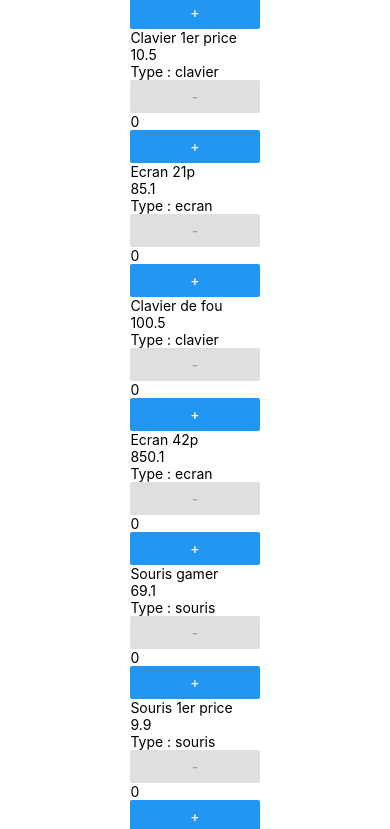
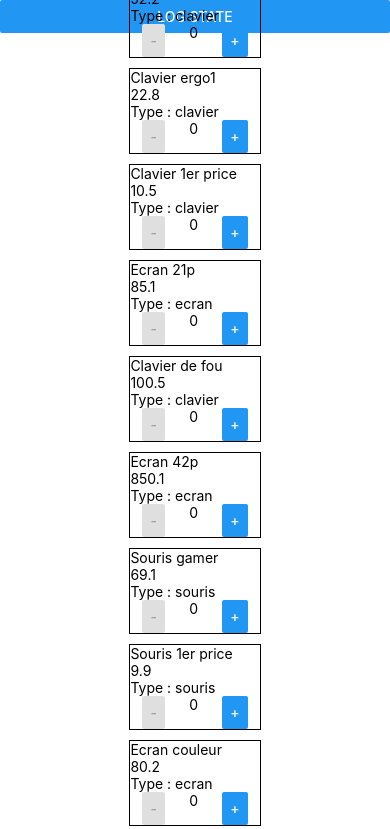
Before and after one commit to KilianAlves/gestion-panier, a React Native app: screen / in a window 390 px wide. Shown: the top 829 px of the page. Built offline with nearby package versions, Linux system fonts and the light colour scheme; data requests are answered from the project's data file.

Commit message:
implementation du store reducer contexte et provider

```diff
--- a/App.js
+++ b/App.js
@@ -1,12 +1,19 @@
-import { StyleSheet, Text, View } from "react-native";
+import { Button, StyleSheet, Text, View } from "react-native";
 import ArticleView from "./src/components/ArticleView";
 import Title from "./src/components/Title";
-import { useEffect, useState } from "react";
+import { useEffect, useState, useReducer } from "react";
 import { getArticles, getCart } from "./src/services/api";
+import { articleContext } from "./src/services/store";
+import {
+  ArticleReducer,
+  ArticleInitialState,
+} from "./src/hooks/useArticlesContext";
 
 export default function App() {
   const [articles, setArticles] = useState([]);
-  const [cart, setCart] = useState([]);
+  const [cart, setCart] = useState({});
+
+  const [state, dispatch] = useReducer(ArticleReducer, ArticleInitialState);
 
   useEffect(() => {
     const fetchData = async () => {
@@ -16,6 +23,8 @@ export default function App() {
 
         setCart(fetchCart);
         setArticles(fetchArticles);
+        dispatch({ type: "setArticles", payload: fetchArticles });
+        dispatch({ type: "setCart", payload: fetchCart });
       } catch (error) {
         console.error("Error fetching data:", error);
       }
@@ -24,11 +33,20 @@ export default function App() {
     fetchData();
   }, []);
 
+  // supprimer le bouton qui permet de console log le state du store
   return (
-    <View style={styles.container}>
-      <Title title={"Titre"} />
-      <ArticleView articles={articles} />
-    </View>
+    <articleContext.Provider value={(state, dispatch)}>
+      <Button
+        title="log state"
+        onPress={() => {
+          console.log(state);
+        }}
+      />
+      <View style={styles.container}>
+        <Title title={"Titre"} />
+        <ArticleView articles={articles} />
+      </View>
+    </articleContext.Provider>
   );
 }
 
--- a/src/components/Article.js
+++ b/src/components/Article.js
@@ -1,16 +1,24 @@
-import { Text, View } from "react-native";
+import { Text, View, StyleSheet, Image } from "react-native";
 import Quantity from "./Quantity";
 import useQuantity from "../hooks/useQuantity";
 
 export default function Article({ article }) {
   const { quantity, onUpdate } = useQuantity();
-
+  // require(`../../${article.image}`);
   return (
-    <View>
+    <View style={style.container}>
       <Text>{article.description}</Text>
       <Text>{article.price}</Text>
       <Text>Type : {article.type}</Text>
+      <Image alt="img" source={article.image} />
       <Quantity quantity={quantity} onUpdate={onUpdate} />
     </View>
   );
 }
+
+const style = StyleSheet.create({
+  container: {
+    borderWidth: 1,
+    margin: 5,
+  },
+});
--- a/src/components/Quantity.js
+++ b/src/components/Quantity.js
@@ -1,8 +1,8 @@
-import { Text, Button } from "react-native";
+import { Text, Button, StyleSheet, View } from "react-native";
 
 export default function Quantity({ quantity, onUpdate }) {
   return (
-    <>
+    <View style={style.container}>
       <Button
         title="-"
         onPress={() => {
@@ -17,6 +17,14 @@ export default function Quantity({ quantity, onUpdate }) {
           onUpdate(quantity + 1);
         }}
       />
-    </>
+    </View>
   );
 }
+
+const style = StyleSheet.create({
+  container: {
+    flex: 1,
+    justifyContent: "space-around",
+    flexDirection: "row",
+  },
+});
--- a/src/hooks/useArticlesContext.js
+++ b/src/hooks/useArticlesContext.js
@@ -1,26 +1,36 @@
-import { useReducer } from "react";
+export const ArticleInitialState = {
+  articles: [],
+  cart: {},
+};
 
+// const [state, dispatch] = useReducer(ArticleReducer, initialState);
 
-    switch () {
+export const ArticleReducer = (state, action) => {
+  // state possède valeur
+  switch (action.type) {
     case "setArticles":
-        console.log("setArticles");
-        break;
+      return { ...state, articles: action.payload };
     case "setCart":
-        console.log("setCart");
-        break;
+      return { ...state, cart: action.payload };
     case "removeArticleFromCart":
-        console.log("removeArticleFromCart");
-        break;
+      console.log("removeArticleFromCart");
+      break;
     case "addArticleInCart":
-        console.log("addArticleInCart");
-        break;
+      return {
+        ...state,
+        cart: { ...state.cart, [action.payload.id]: action.payload },
+      };
     case "updateArticleInCart":
-        console.log("updateArticleInCart");
-        break;
+      return {
+        ...state,
+        cart: { ...state.cart, [action.payload.id]: action.payload },
+      };
     case "emptyCart":
-        console.log("emptyCart");
-        break;
+      return { ...state, cart: {} };
     default:
-        console.log("default");
-        break;
-    }
+      console.log("default");
+      break;
+  }
+};
+
+// export default { ArticleInitialState, ArticleReducer };
```
